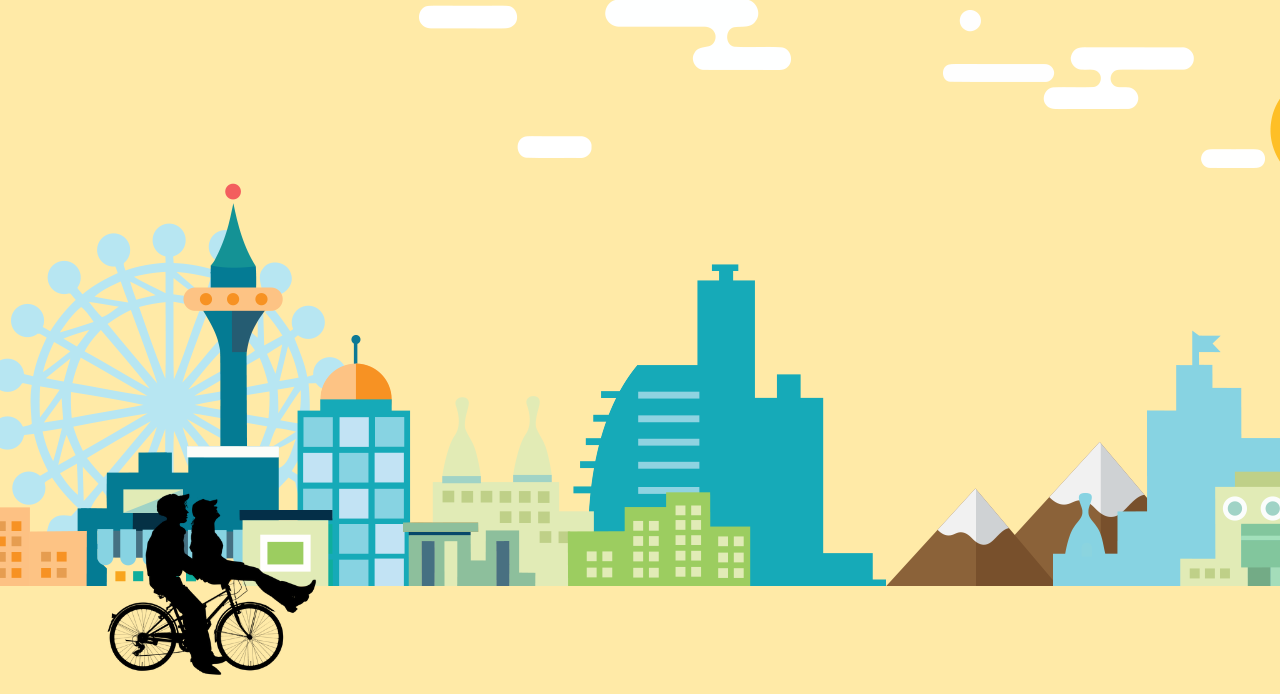
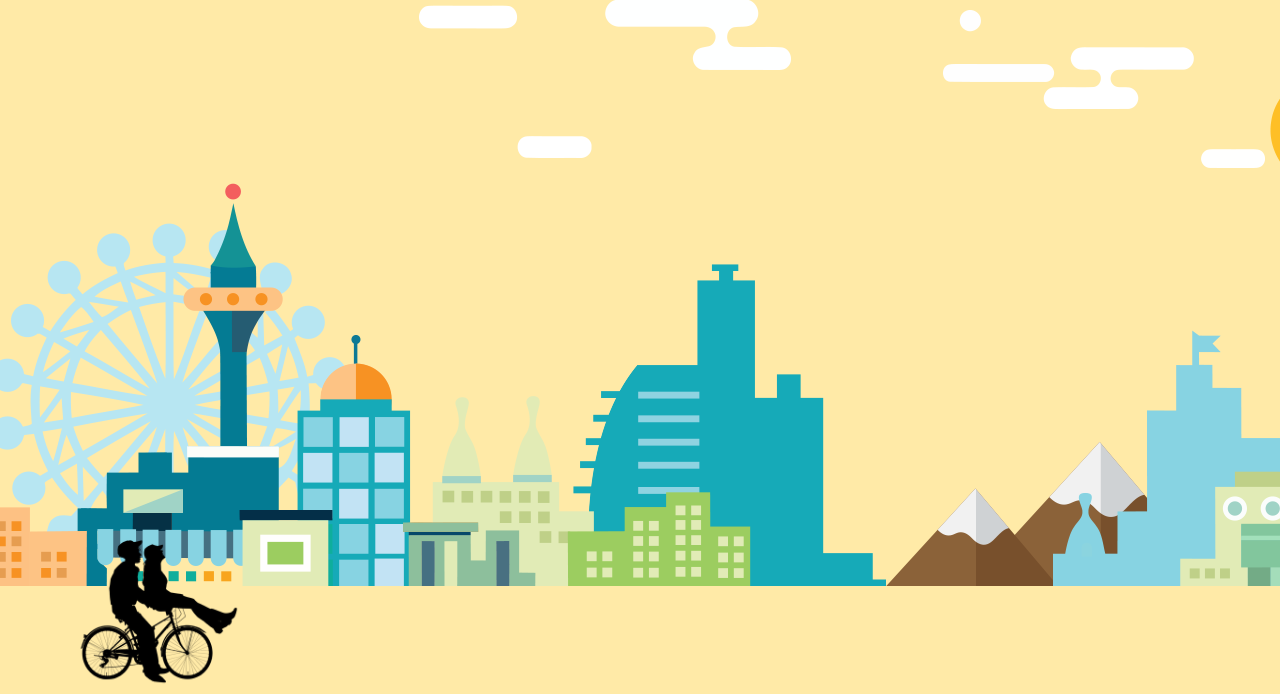
Before and after one commit to arkaanni/arkaanni.github.io, a plain HTML site: page index.html in a window 1280 px wide. Shown: the top 694 px of the page. Drawn offline with nearby package versions, Linux system fonts and the light colour scheme.

Commit message:
change ui

```diff
--- a/css/styles.less
+++ b/css/styles.less
@@ -6,7 +6,7 @@ html, body {
     margin: 0;
     padding: 0;
     width: 100%;
-    height: 100vh;
+    height: 100%;
     background:#ffeaa7;
     // margin-bottom: 10%;
 }
@@ -35,27 +35,36 @@ html, body {
     }
 
     #city {
-        // flex: 1 0 70%;
+        flex: 0 0 100%;
         width: 100%;
-        height: 100%;
-        background: url('../assets/kisspng-3d-modeling-3d-computer-graphics-animation-city-model-5aab7ccc742c23.9823967015211880444759.png') repeat-x 0 0;
-        animation: movingClouds 150s linear infinite;
-        -webkit-animation: movingClouds 150s linear infinite;
         display: flex;
         flex-direction: column;
         justify-content: flex-end;
+        background: url('../assets/kisspng-3d-modeling-3d-computer-graphics-animation-city-model-5aab7ccc742c23.9823967015211880444759.png') repeat-x;
+        animation: movingClouds 150s linear infinite;
+        -webkit-animation: movingClouds 150s linear infinite;
 
         #riding-bike {
-            width: 400px;
             bottom: 0;
+            flex: 0 1 30%;
+            display: flex;
+            justify-content: flex-start;
+
             img {
-                width: 100%;
-                // margin-bottom: 10%;
+                width: 300px;
+                height: 100%;
             }
         }
     }
 
+    @media screen and (min-height: 768px) {
+        #city {
+            flex: 0 1 100%;
+        }
+    }
+
     #playlist {
+        // flex: 1 0 20%;
         width: 100%;
     }
 }
```
Also changed, not shown: index.html (+3 -0 lines).
